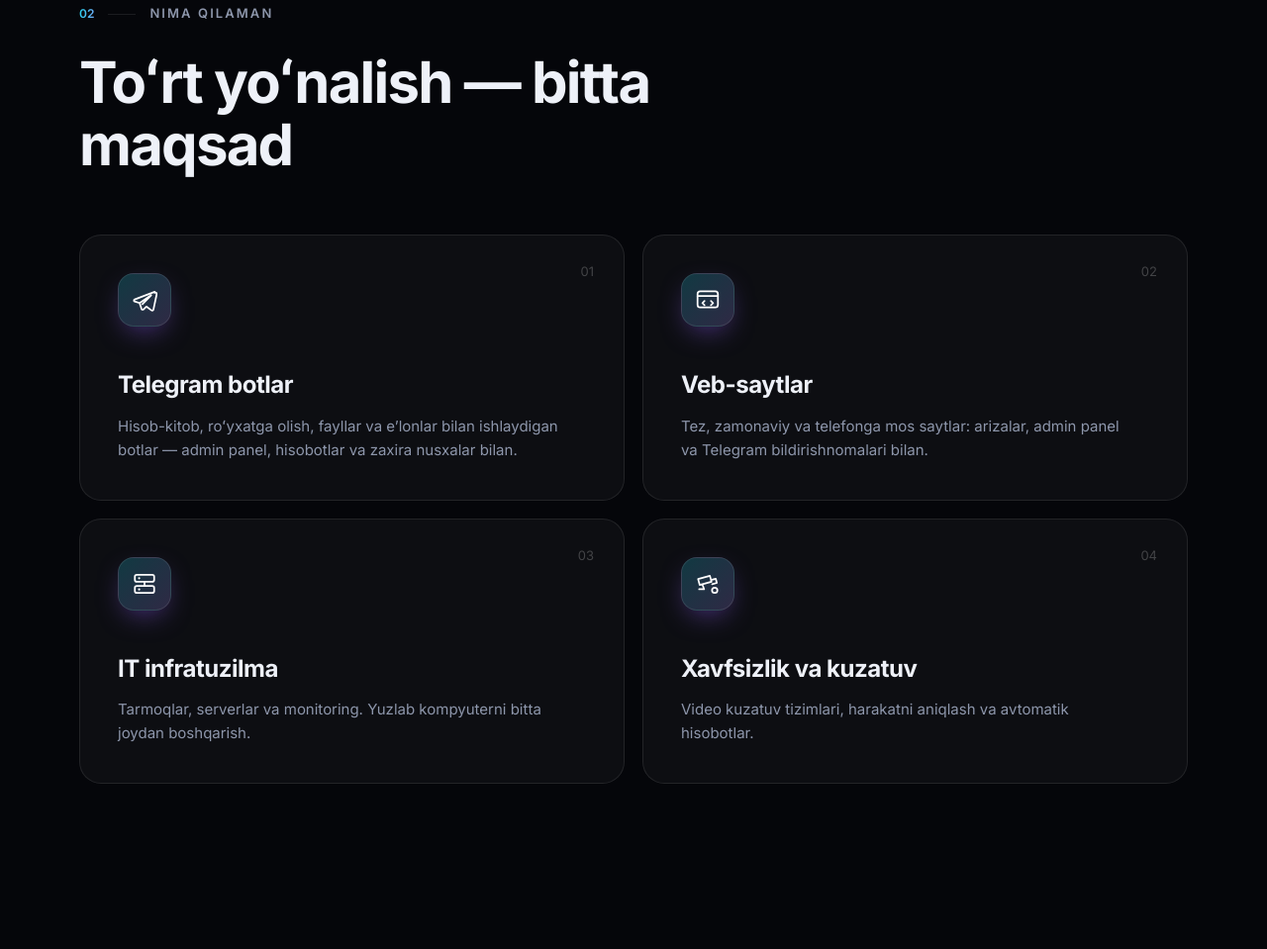
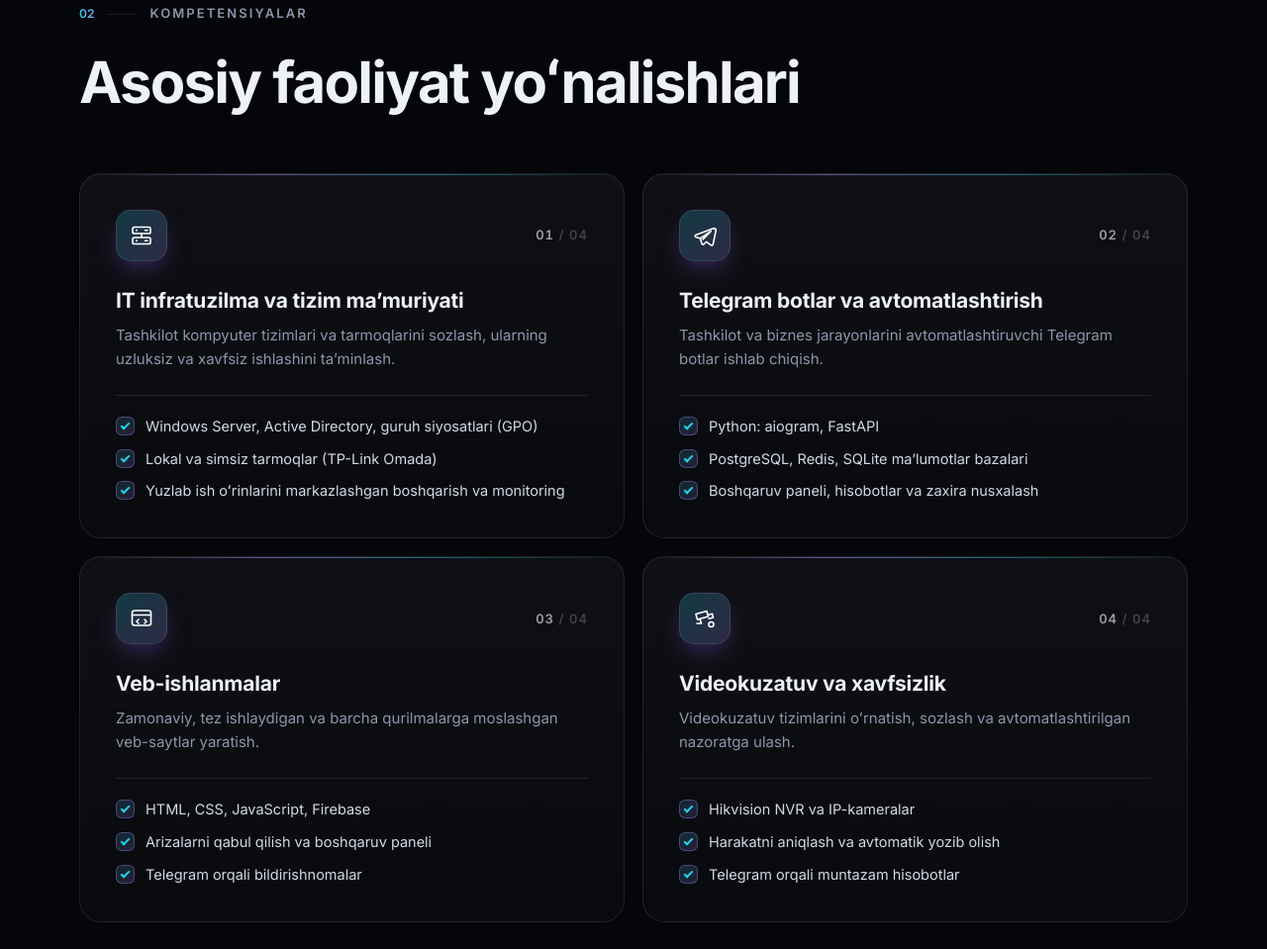
Before and after one commit to Javokhir-an/Javokhir-an.github.io, a plain HTML site: page index.html in a window 1280 px wide. Shown: the part 1838-2797 px from the top of the page at 99% size. Drawn offline with Linux system fonts and the light colour scheme; animation ran at ten frames a second; a web font is replaced by a local one.

Commit message:
feat: 'Faoliyat yo'nalishlari' bo'limi rasmiyroq — kompetensiyalar ro'yxati, aniq texnologiyalar, 3 tilda
Co-Authored-By: Claude Opus 5.5 <noreply@anthropic.com>

```diff
--- a/css/style.css
+++ b/css/style.css
@@ -341,8 +341,11 @@ html.has-cursor, html.has-cursor * { cursor: none !important; }
 
 .cards { display: grid; grid-template-columns: repeat(2, 1fr); gap: 18px; }
 .card {
-  padding: clamp(26px, 3vw, 38px); min-height: 260px;
+  padding: clamp(26px, 3vw, 36px);
   display: flex; flex-direction: column;
+  background:
+    linear-gradient(90deg, transparent, rgba(167, 139, 250, 0.55), rgba(34, 211, 238, 0.45), transparent) top / 100% 1px no-repeat,
+    linear-gradient(180deg, rgba(255, 255, 255, 0.045), rgba(255, 255, 255, 0.018));
   transition: transform 0.35s cubic-bezier(.2,.7,.2,1), border-color 0.35s;
   transform-style: preserve-3d;
 }
@@ -355,15 +358,29 @@ html.has-cursor, html.has-cursor * { cursor: none !important; }
   opacity: 0; transition: opacity 0.35s;
 }
 .card:hover::after { opacity: 1; }
-.card__num { position: absolute; top: 26px; right: 30px; font-family: var(--display); font-size: 13px; color: rgba(255, 255, 255, 0.22); }
+.card__head { display: flex; align-items: center; justify-content: space-between; margin-bottom: 26px; }
+.card__num { font-size: 13px; font-weight: 600; letter-spacing: 0.08em; color: rgba(255, 255, 255, 0.6); font-variant-numeric: tabular-nums; }
+.card__num span { color: rgba(255, 255, 255, 0.22); }
 .card__icon {
-  width: 54px; height: 54px; padding: 13px; border-radius: 16px; margin-bottom: auto; color: #fff;
+  display: block; width: 52px; height: 52px; padding: 13px; border-radius: 15px; color: #fff;
   background: linear-gradient(135deg, rgba(34, 211, 238, 0.22), rgba(167, 139, 250, 0.22));
   border: 1px solid rgba(255, 255, 255, 0.1);
   box-shadow: 0 10px 30px -12px rgba(139, 92, 246, 0.8);
 }
-.card h3 { margin: 40px 0 10px; font-family: var(--display); font-weight: 700; font-size: clamp(19px, 2vw, 24px); letter-spacing: -0.02em; }
-.card p { margin: 0; color: var(--muted); font-size: 15px; max-width: 460px; }
+.card__icon svg { width: 100%; height: 100%; }
+.card h3 { margin: 0 0 10px; font-family: var(--font); font-weight: 700; font-size: clamp(18px, 1.7vw, 21px); line-height: 1.3; letter-spacing: -0.01em; }
+.card p { margin: 0 0 24px; color: var(--muted); font-size: 15px; line-height: 1.6; }
+.card__list { list-style: none; margin: auto 0 0; padding: 20px 0 0; border-top: 1px solid var(--line); display: grid; gap: 11px; }
+.card__list li { position: relative; padding-left: 30px; font-size: 14.5px; line-height: 1.5; color: #d3d9e6; }
+.card__list li::before {
+  content: ''; position: absolute; left: 0; top: 1px; width: 19px; height: 19px; border-radius: 6px;
+  background: linear-gradient(135deg, rgba(34, 211, 238, 0.16), rgba(167, 139, 250, 0.16));
+  border: 1px solid rgba(167, 139, 250, 0.35);
+}
+.card__list li::after {
+  content: ''; position: absolute; left: 7px; top: 5px; width: 5px; height: 9px;
+  border: solid var(--c1); border-width: 0 2px 2px 0; transform: rotate(45deg);
+}
 
 /* ---------- Texnologiyalar ---------- */
 .stack { position: relative; z-index: 1; padding: clamp(30px, 6vw, 60px) 0 clamp(60px, 8vw, 100px); overflow: hidden; }
@@ -448,8 +465,6 @@ html.has-cursor, html.has-cursor * { cursor: none !important; }
   .facts { grid-template-columns: 1fr; }
   .cards { grid-template-columns: 1fr; }
   .contacts { grid-template-columns: 1fr; }
-  .card { min-height: 0; }
-  .card h3 { margin-top: 28px; }
 }
 @media (max-width: 480px) {
   .cta { flex-direction: column; align-items: stretch; }
--- a/index.html
+++ b/index.html
@@ -83,7 +83,7 @@
         </span>
         <span class="portrait__badge portrait__badge--b" aria-hidden="true">
           <svg viewBox="0 0 24 24"><rect x="3" y="3.5" width="18" height="6.5" rx="1.8" fill="none" stroke="currentColor" stroke-width="2"/><rect x="3" y="14" width="18" height="6.5" rx="1.8" fill="none" stroke="currentColor" stroke-width="2"/><circle cx="7" cy="6.75" r="1.2" fill="currentColor"/><circle cx="7" cy="17.25" r="1.2" fill="currentColor"/></svg>
-          <span data-i18n="s3_t">IT infratuzilma</span>
+          <span data-i18n="badge_infra">IT infratuzilma</span>
         </span>
       </div>
       <div class="container hero__content">
@@ -133,32 +133,44 @@
 
     <section class="section services" id="services">
       <div class="container">
-        <p class="kicker reveal"><span>02</span><span data-i18n="services_kicker">Nima qilaman</span></p>
-        <h2 class="section__title reveal" data-i18n="services_title">Toʻrt yoʻnalish — bitta maqsad</h2>
+        <p class="kicker reveal"><span>02</span><span data-i18n="services_kicker">Kompetensiyalar</span></p>
+        <h2 class="section__title reveal" data-i18n="services_title">Asosiy faoliyat yoʻnalishlari</h2>
         <div class="cards">
           <article class="card reveal">
-            <span class="card__num">01</span>
-            <svg class="card__icon" viewBox="0 0 24 24" aria-hidden="true"><path d="M21.5 4.5L2.8 11.6c-.9.4-.9 1.6 0 1.9l4.6 1.5 1.8 5.4c.3.8 1.3 1 1.9.4l2.6-2.5 4.8 3.5c.7.5 1.6.1 1.8-.7l3.1-14.6c.2-.9-.7-1.6-1.9-1z M7.4 15l10.8-7.3-8.6 8.7" fill="none" stroke="currentColor" stroke-width="1.6" stroke-linejoin="round"/></svg>
-            <h3 data-i18n="s1_t">Telegram botlar</h3>
-            <p data-i18n="s1_d"></p>
+            <div class="card__head">
+              <span class="card__icon"><svg viewBox="0 0 24 24" aria-hidden="true"><rect x="3" y="3.5" width="18" height="6.5" rx="1.8" fill="none" stroke="currentColor" stroke-width="1.6"/><rect x="3" y="14" width="18" height="6.5" rx="1.8" fill="none" stroke="currentColor" stroke-width="1.6"/><circle cx="7" cy="6.75" r="1" fill="currentColor"/><circle cx="7" cy="17.25" r="1" fill="currentColor"/><path d="M12 10v4M15.5 6.75H18M15.5 17.25H18" stroke="currentColor" stroke-width="1.6" stroke-linecap="round"/></svg></span>
+              <span class="card__num">01<span> / 04</span></span>
+            </div>
+            <h3 data-i18n="x1_t"></h3>
+            <p data-i18n="x1_d"></p>
+            <ul class="card__list" data-i18n-list="x1_l"></ul>
           </article>
           <article class="card reveal">
-            <span class="card__num">02</span>
-            <svg class="card__icon" viewBox="0 0 24 24" aria-hidden="true"><rect x="2.5" y="4" width="19" height="15" rx="2.5" fill="none" stroke="currentColor" stroke-width="1.6"/><path d="M2.5 8.5h19M9 13l-2 2 2 2M15 13l2 2-2 2" fill="none" stroke="currentColor" stroke-width="1.6" stroke-linecap="round" stroke-linejoin="round"/></svg>
-            <h3 data-i18n="s2_t">Veb-saytlar</h3>
-            <p data-i18n="s2_d"></p>
+            <div class="card__head">
+              <span class="card__icon"><svg viewBox="0 0 24 24" aria-hidden="true"><path d="M21.5 4.5L2.8 11.6c-.9.4-.9 1.6 0 1.9l4.6 1.5 1.8 5.4c.3.8 1.3 1 1.9.4l2.6-2.5 4.8 3.5c.7.5 1.6.1 1.8-.7l3.1-14.6c.2-.9-.7-1.6-1.9-1z M7.4 15l10.8-7.3-8.6 8.7" fill="none" stroke="currentColor" stroke-width="1.6" stroke-linejoin="round"/></svg></span>
+              <span class="card__num">02<span> / 04</span></span>
+            </div>
+            <h3 data-i18n="x2_t"></h3>
+            <p data-i18n="x2_d"></p>
+            <ul class="card__list" data-i18n-list="x2_l"></ul>
           </article>
           <article class="card reveal">
-            <span class="card__num">03</span>
-            <svg class="card__icon" viewBox="0 0 24 24" aria-hidden="true"><rect x="3" y="3.5" width="18" height="6.5" rx="1.8" fill="none" stroke="currentColor" stroke-width="1.6"/><rect x="3" y="14" width="18" height="6.5" rx="1.8" fill="none" stroke="currentColor" stroke-width="1.6"/><circle cx="7" cy="6.75" r="1" fill="currentColor"/><circle cx="7" cy="17.25" r="1" fill="currentColor"/><path d="M12 10v4" stroke="currentColor" stroke-width="1.6"/></svg>
-            <h3 data-i18n="s3_t">IT infratuzilma</h3>
-            <p data-i18n="s3_d"></p>
+            <div class="card__head">
+              <span class="card__icon"><svg viewBox="0 0 24 24" aria-hidden="true"><rect x="2.5" y="4" width="19" height="15" rx="2.5" fill="none" stroke="currentColor" stroke-width="1.6"/><path d="M2.5 8.5h19M9 13l-2 2 2 2M15 13l2 2-2 2" fill="none" stroke="currentColor" stroke-width="1.6" stroke-linecap="round" stroke-linejoin="round"/></svg></span>
+              <span class="card__num">03<span> / 04</span></span>
+            </div>
+            <h3 data-i18n="x3_t"></h3>
+            <p data-i18n="x3_d"></p>
+            <ul class="card__list" data-i18n-list="x3_l"></ul>
           </article>
           <article class="card reveal">
-            <span class="card__num">04</span>
-            <svg class="card__icon" viewBox="0 0 24 24" aria-hidden="true"><path d="M3 7.5l11-3 1.5 5.5-11 3z M15 8.5l4.5-1.2 1 3.8-4.4 1.2 M7 12.5l1.6 4.5H4" fill="none" stroke="currentColor" stroke-width="1.6" stroke-linejoin="round" stroke-linecap="round"/><circle cx="18.5" cy="18" r="2.5" fill="none" stroke="currentColor" stroke-width="1.6"/></svg>
-            <h3 data-i18n="s4_t">Xavfsizlik va kuzatuv</h3>
-            <p data-i18n="s4_d"></p>
+            <div class="card__head">
+              <span class="card__icon"><svg viewBox="0 0 24 24" aria-hidden="true"><path d="M3 7.5l11-3 1.5 5.5-11 3z M15 8.5l4.5-1.2 1 3.8-4.4 1.2 M7 12.5l1.6 4.5H4" fill="none" stroke="currentColor" stroke-width="1.6" stroke-linejoin="round" stroke-linecap="round"/><circle cx="18.5" cy="18" r="2.5" fill="none" stroke="currentColor" stroke-width="1.6"/></svg></span>
+              <span class="card__num">04<span> / 04</span></span>
+            </div>
+            <h3 data-i18n="x4_t"></h3>
+            <p data-i18n="x4_d"></p>
+            <ul class="card__list" data-i18n-list="x4_l"></ul>
           </article>
         </div>
       </div>
--- a/js/i18n.js
+++ b/js/i18n.js
@@ -23,7 +23,6 @@ window.I18N = {
     meta_title: 'Javoxirbek Abduxalimov — Kompyuter tizimlari muhandisi',
     meta_desc: 'Javoxirbek Abduxalimov — Toshkentlik kompyuter tizimlari muhandisi va dasturchi. Telegram botlar, veb-saytlar, IT infratuzilma.',
     nav_about: 'Men haqimda',
-    nav_services: 'Nima qilaman',
     nav_contact: 'Aloqa',
     eyebrow: 'Toshkent, Oʻzbekiston',
     first: 'Javoxirbek',
@@ -41,16 +40,22 @@ window.I18N = {
     f2_d: 'Nazoratdagi va oʻzini oʻzi tiklaydigan tizimlar',
     f3_t: 'Oddiy natija',
     f3_d: 'Ichi murakkab — tashqi koʻrinishi tushunarli',
-    services_kicker: 'Nima qilaman',
-    services_title: 'Toʻrt yoʻnalish — bitta maqsad',
-    s1_t: 'Telegram botlar',
-    s1_d: 'Hisob-kitob, roʻyxatga olish, fayllar va eʼlonlar bilan ishlaydigan botlar — admin panel, hisobotlar va zaxira nusxalar bilan.',
-    s2_t: 'Veb-saytlar',
-    s2_d: 'Tez, zamonaviy va telefonga mos saytlar: arizalar, admin panel va Telegram bildirishnomalari bilan.',
-    s3_t: 'IT infratuzilma',
-    s3_d: 'Tarmoqlar, serverlar va monitoring. Yuzlab kompyuterni bitta joydan boshqarish.',
-    s4_t: 'Xavfsizlik va kuzatuv',
-    s4_d: 'Video kuzatuv tizimlari, harakatni aniqlash va avtomatik hisobotlar.',
+    nav_services: 'Faoliyat',
+    services_kicker: 'Kompetensiyalar',
+    services_title: 'Asosiy faoliyat yoʻnalishlari',
+    badge_infra: 'IT infratuzilma',
+    x1_t: 'IT infratuzilma va tizim maʼmuriyati',
+    x1_d: 'Tashkilot kompyuter tizimlari va tarmoqlarini sozlash, ularning uzluksiz va xavfsiz ishlashini taʼminlash.',
+    x1_l: ['Windows Server, Active Directory, guruh siyosatlari (GPO)', 'Lokal va simsiz tarmoqlar (TP-Link Omada)', 'Yuzlab ish oʻrinlarini markazlashgan boshqarish va monitoring'],
+    x2_t: 'Telegram botlar va avtomatlashtirish',
+    x2_d: 'Tashkilot va biznes jarayonlarini avtomatlashtiruvchi Telegram botlar ishlab chiqish.',
+    x2_l: ['Python: aiogram, FastAPI', 'PostgreSQL, Redis, SQLite maʼlumotlar bazalari', 'Boshqaruv paneli, hisobotlar va zaxira nusxalash'],
+    x3_t: 'Veb-ishlanmalar',
+    x3_d: 'Zamonaviy, tez ishlaydigan va barcha qurilmalarga moslashgan veb-saytlar yaratish.',
+    x3_l: ['HTML, CSS, JavaScript, Firebase', 'Arizalarni qabul qilish va boshqaruv paneli', 'Telegram orqali bildirishnomalar'],
+    x4_t: 'Videokuzatuv va xavfsizlik',
+    x4_d: 'Videokuzatuv tizimlarini oʻrnatish, sozlash va avtomatlashtirilgan nazoratga ulash.',
+    x4_l: ['Hikvision NVR va IP-kameralar', 'Harakatni aniqlash va avtomatik yozib olish', 'Telegram orqali muntazam hisobotlar'],
     stack_kicker: 'Ishlatadigan texnologiyalarim',
     contact_kicker: 'Aloqa',
     contact_title: 'Keling, tanishamiz',
@@ -66,7 +71,6 @@ window.I18N = {
     meta_title: 'Джавохирбек Абдухалимов — инженер компьютерных систем',
     meta_desc: 'Джавохирбек Абдухалимов — инженер компьютерных систем и разработчик из Ташкента. Telegram-боты, сайты, IT-инфраструктура.',
     nav_about: 'Обо мне',
-    nav_services: 'Чем занимаюсь',
     nav_contact: 'Контакты',
     eyebrow: 'Ташкент, Узбекистан',
     first: 'Джавохирбек',
@@ -84,16 +88,22 @@ window.I18N = {
     f2_d: 'Системы под контролем, которые восстанавливаются сами',
     f3_t: 'Простой результат',
     f3_d: 'Сложное внутри — понятное снаружи',
-    services_kicker: 'Чем занимаюсь',
-    services_title: 'Четыре направления — одна цель',
-    s1_t: 'Telegram-боты',
-    s1_d: 'Боты для учёта, регистрации, работы с файлами и объявлениями — с админ-панелью, отчётами и резервным копированием.',
-    s2_t: 'Веб-сайты',
-    s2_d: 'Быстрые, современные и адаптивные сайты: заявки, админ-панель и уведомления в Telegram.',
-    s3_t: 'IT-инфраструктура',
-    s3_d: 'Сети, серверы и мониторинг. Управление сотнями компьютеров из одного места.',
-    s4_t: 'Безопасность и наблюдение',
-    s4_d: 'Системы видеонаблюдения, детекция движения и автоматические отчёты.',
+    nav_services: 'Деятельность',
+    services_kicker: 'Компетенции',
+    services_title: 'Основные направления деятельности',
+    badge_infra: 'IT-инфраструктура',
+    x1_t: 'IT-инфраструктура и системное администрирование',
+    x1_d: 'Настройка компьютерных систем и сетей организации, обеспечение их бесперебойной и безопасной работы.',
+    x1_l: ['Windows Server, Active Directory, групповые политики (GPO)', 'Локальные и беспроводные сети (TP-Link Omada)', 'Централизованное управление и мониторинг сотен рабочих мест'],
+    x2_t: 'Telegram-боты и автоматизация',
+    x2_d: 'Разработка Telegram-ботов, автоматизирующих процессы организаций и бизнеса.',
+    x2_l: ['Python: aiogram, FastAPI', 'Базы данных PostgreSQL, Redis, SQLite', 'Панель управления, отчёты и резервное копирование'],
+    x3_t: 'Веб-разработка',
+    x3_d: 'Создание современных, быстрых и адаптивных веб-сайтов для любых устройств.',
+    x3_l: ['HTML, CSS, JavaScript, Firebase', 'Приём заявок и панель управления', 'Уведомления через Telegram'],
+    x4_t: 'Видеонаблюдение и безопасность',
+    x4_d: 'Установка и настройка систем видеонаблюдения, подключение к автоматизированному контролю.',
+    x4_l: ['Hikvision NVR и IP-камеры', 'Детекция движения и автоматическая запись', 'Регулярные отчёты через Telegram'],
     stack_kicker: 'Технологии, с которыми работаю',
     contact_kicker: 'Контакты',
     contact_title: 'Давайте познакомимся',
@@ -109,7 +119,6 @@ window.I18N = {
     meta_title: 'Javokhirbek Abdukhalimov — Computer Systems Engineer',
     meta_desc: 'Javokhirbek Abdukhalimov — computer systems engineer and developer based in Tashkent. Telegram bots, websites, IT infrastructure.',
     nav_about: 'About',
-    nav_services: 'What I do',
     nav_contact: 'Contact',
     eyebrow: 'Tashkent, Uzbekistan',
     first: 'Javokhirbek',
@@ -127,16 +136,22 @@ window.I18N = {
     f2_d: 'Monitored systems that recover on their own',
     f3_t: 'Simple outcome',
     f3_d: 'Complex inside — clear outside',
-    services_kicker: 'What I do',
-    services_title: 'Four directions — one goal',
-    s1_t: 'Telegram bots',
-    s1_d: 'Bots for accounting, registration, files and listings — with admin panels, reports and backups.',
-    s2_t: 'Websites',
-    s2_d: 'Fast, modern, mobile-friendly sites with request forms, admin panels and Telegram notifications.',
-    s3_t: 'IT infrastructure',
-    s3_d: 'Networks, servers and monitoring. Managing hundreds of computers from a single place.',
-    s4_t: 'Security & surveillance',
-    s4_d: 'Video surveillance systems, motion detection and automated reports.',
+    nav_services: 'Expertise',
+    services_kicker: 'Expertise',
+    services_title: 'Core areas of expertise',
+    badge_infra: 'IT infrastructure',
+    x1_t: 'IT infrastructure & system administration',
+    x1_d: 'Configuring an organisation\'s computer systems and networks and keeping them running reliably and securely.',
+    x1_l: ['Windows Server, Active Directory, Group Policy (GPO)', 'Wired and wireless networks (TP-Link Omada)', 'Centralised management and monitoring of hundreds of workstations'],
+    x2_t: 'Telegram bots & automation',
+    x2_d: 'Developing Telegram bots that automate organisational and business processes.',
+    x2_l: ['Python: aiogram, FastAPI', 'PostgreSQL, Redis and SQLite databases', 'Admin panels, reports and backups'],
+    x3_t: 'Web development',
+    x3_d: 'Building modern, fast websites that adapt to every device.',
+    x3_l: ['HTML, CSS, JavaScript, Firebase', 'Request forms and admin dashboards', 'Notifications via Telegram'],
+    x4_t: 'Video surveillance & security',
+    x4_d: 'Installing and configuring video surveillance systems and connecting them to automated monitoring.',
+    x4_l: ['Hikvision NVR and IP cameras', 'Motion detection and automatic recording', 'Regular reports via Telegram'],
     stack_kicker: 'Technologies I work with',
     contact_kicker: 'Contact',
     contact_title: 'Let\'s get acquainted',
--- a/js/main.js
+++ b/js/main.js
@@ -25,6 +25,10 @@
     document.querySelectorAll('[data-i18n]').forEach(function (el) { el.textContent = t(el.getAttribute('data-i18n')); });
     document.querySelectorAll('[data-i18n-html]').forEach(function (el) { el.innerHTML = t(el.getAttribute('data-i18n-html')); });
     document.querySelectorAll('[data-i18n-alt]').forEach(function (el) { el.alt = t(el.getAttribute('data-i18n-alt')); });
+    document.querySelectorAll('[data-i18n-list]').forEach(function (el) {
+      var items = t(el.getAttribute('data-i18n-list')) || [];
+      el.innerHTML = items.map(function (x) { return '<li>' + esc(x) + '</li>'; }).join('');
+    });
     document.querySelectorAll('.lang button').forEach(function (b) {
       var on = b.getAttribute('data-lang') === next;
       b.classList.toggle('is-active', on);
@@ -289,7 +293,7 @@
       card.addEventListener('pointermove', function (e) {
         var r = card.getBoundingClientRect();
         var px = (e.clientX - r.left) / r.width - 0.5, py = (e.clientY - r.top) / r.height - 0.5;
-        card.style.transform = 'perspective(900px) rotateX(' + (-py * 8).toFixed(2) + 'deg) rotateY(' + (px * 10).toFixed(2) + 'deg) translateY(-4px)';
+        card.style.transform = 'perspective(900px) rotateX(' + (-py * 3).toFixed(2) + 'deg) rotateY(' + (px * 4).toFixed(2) + 'deg) translateY(-3px)';
       });
       card.addEventListener('pointerleave', function () { card.style.transform = ''; });
     });
```
